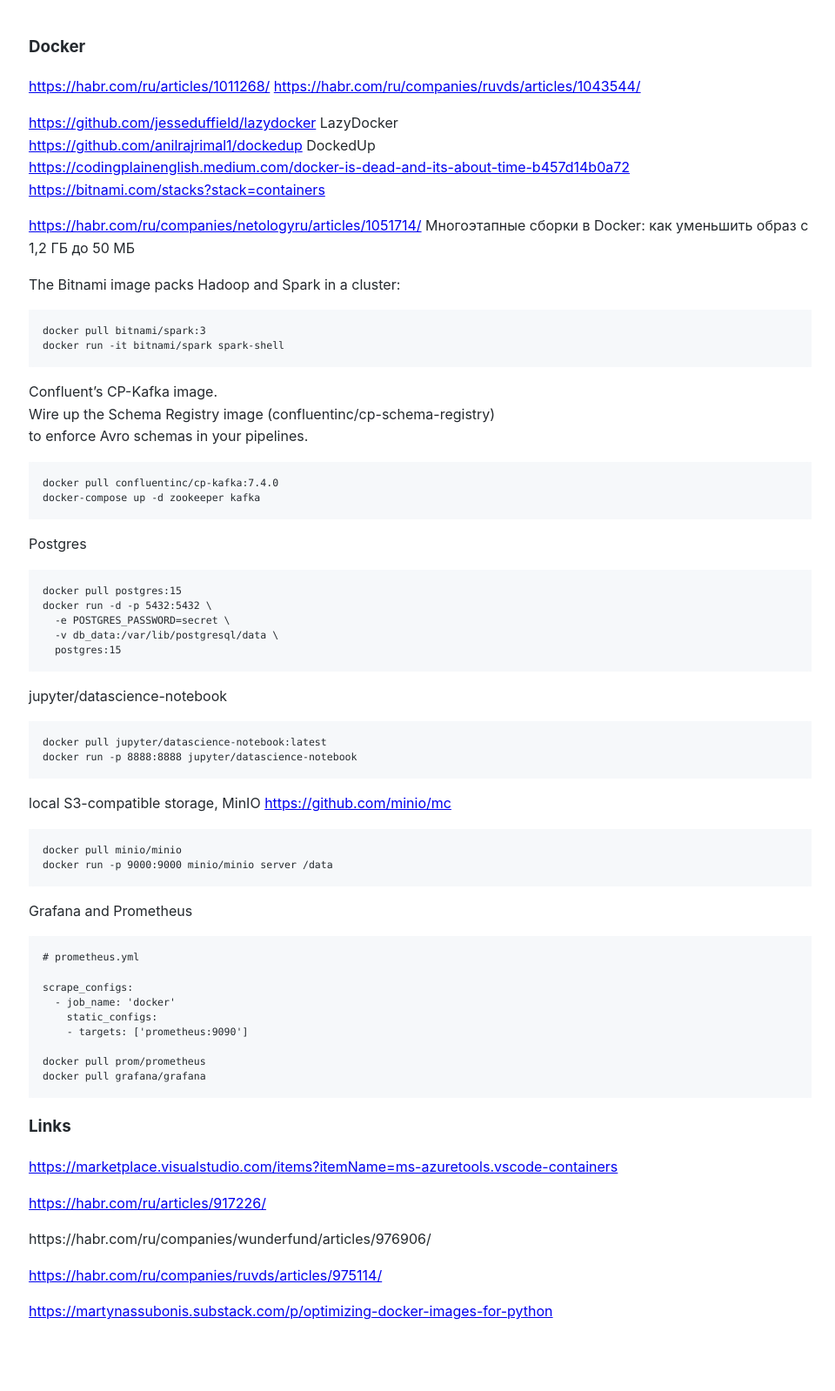
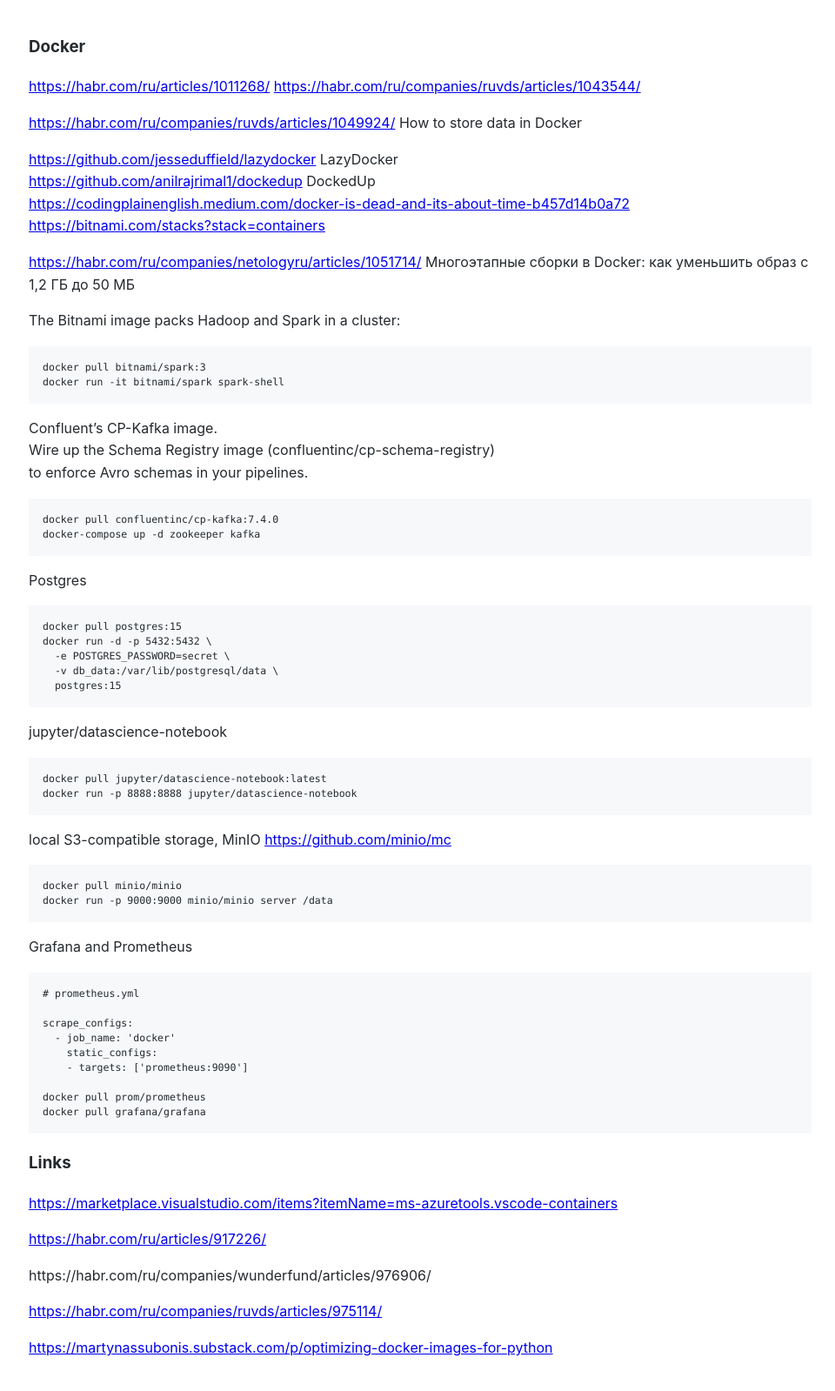
Before and after one commit to Michael-Lubinsky/michael-lubinsky.github.com, a Jekyll site: the page built from linux/docker.md, in a window 1280 px wide. Shown: the whole page at 87% size, without its empty margins (157-1117 px from the left). Built offline with Jekyll 4.4.1, drawn with Linux system fonts in a browser that asks for light colours; our own code applies the rules of GitHub Pages for plain Markdown files; before the commit the page ends 1557 px from its top, so only the background shows below that.

Commit message:
Update docker.md

```diff
--- a/linux/docker.md
+++ b/linux/docker.md
@@ -2,6 +2,8 @@
 
 <https://habr.com/ru/articles/1011268/>
 <https://habr.com/ru/companies/ruvds/articles/1043544/>
+
+<https://habr.com/ru/companies/ruvds/articles/1049924/> How to store data in Docker
 
 <https://github.com/jesseduffield/lazydocker> LazyDocker
 <https://github.com/anilrajrimal1/dockedup> DockedUp
```
